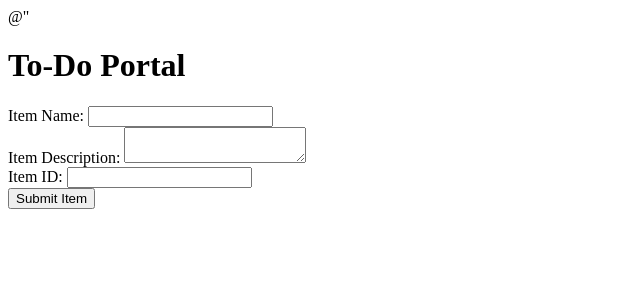
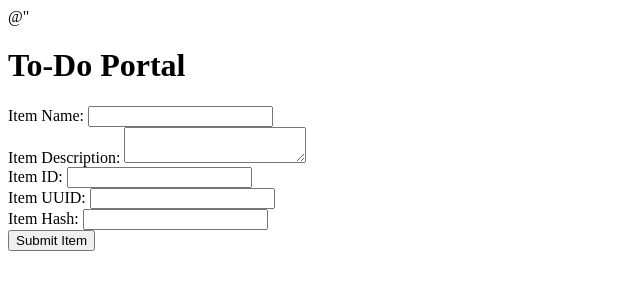
Before and after one commit to Subham706/flask-git-devops, a Python web app: template templates/todo.html in a window 1280 px wide. Shown: the top 300 px of the page, without its empty margins (0-640 px from the left). Run offline with Jinja, Linux system fonts and the light colour scheme; the template is opened without the code that fills it, so the values that code supplies are empty.

Commit message:
chore: consolidated state preserving Item ID baseline

```diff
--- a/templates/todo.html
+++ b/templates/todo.html
@@ -20,6 +20,14 @@
             <label for="itemId">Item ID:</label>
             <input type="text" id="itemId" name="itemId">
         </div>
+        <div>
+            <label for="itemUuid">Item UUID:</label>
+            <input type="text" id="itemUuid" name="itemUuid">
+        </div>
+        <div>
+            <label for="itemHash">Item Hash:</label>
+            <input type="text" id="itemHash" name="itemHash">
+        </div>
         <button type="submit">Submit Item</button>
     </form>
 </body>
```
